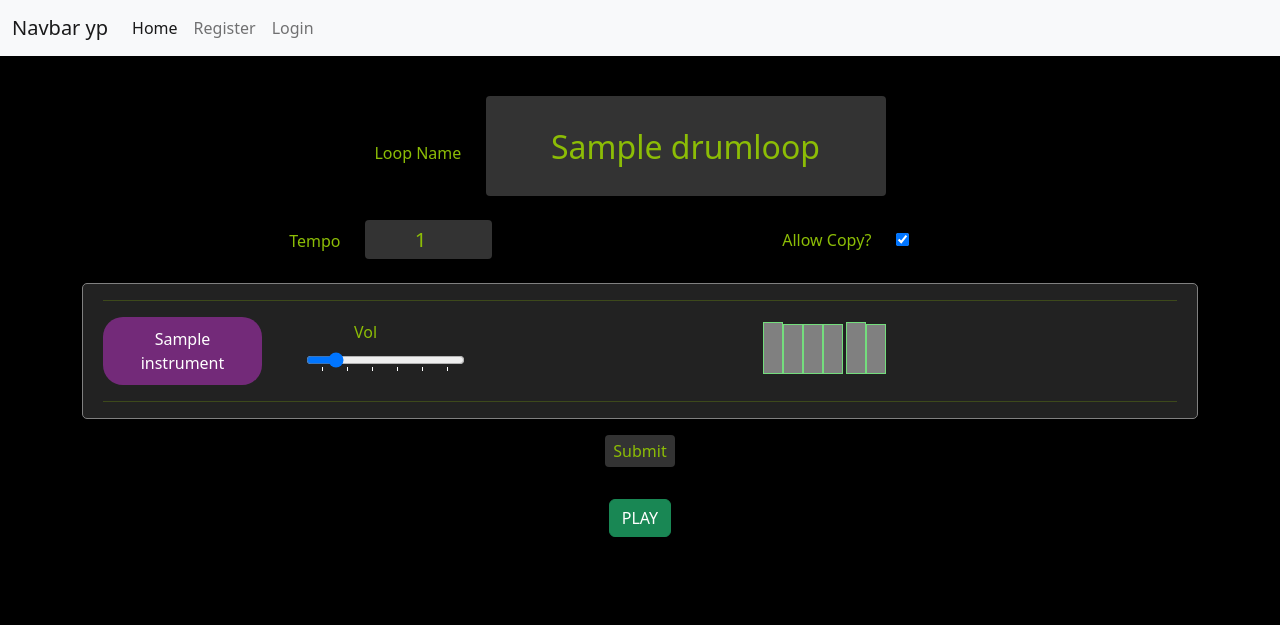
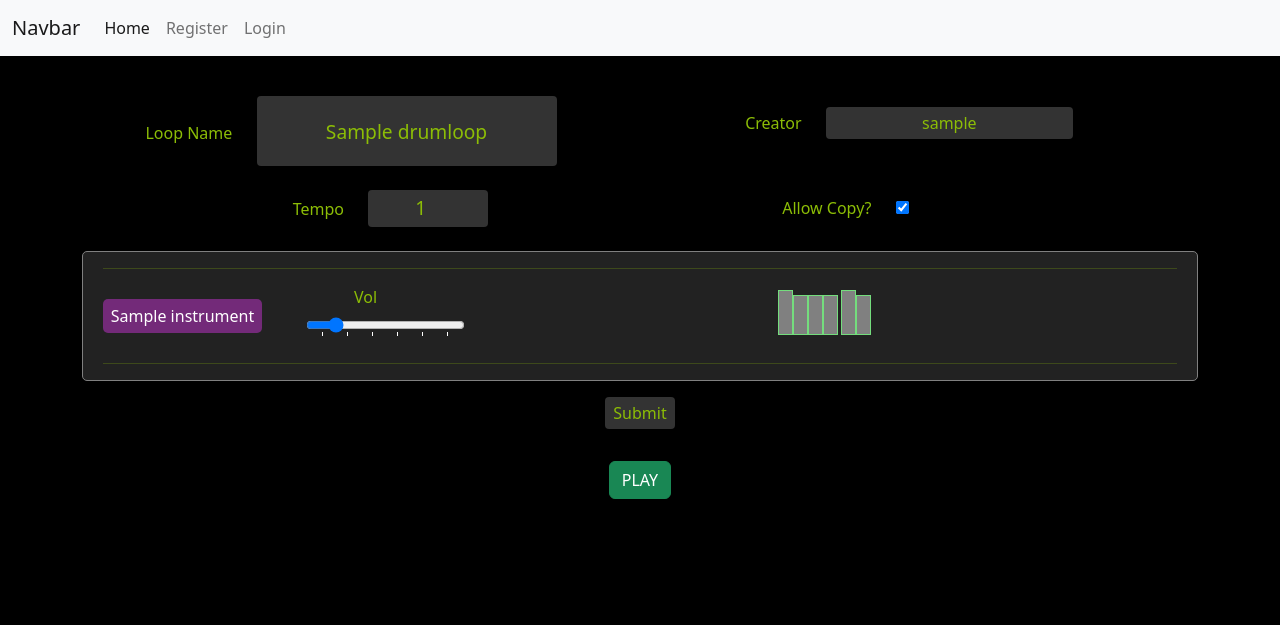
Before and after one commit to johnrearden/just-beats, a Django app: page / in a window 1280 px wide. Shown: the top 625 px of the page. Run offline with Django 3.2, Linux system fonts and the light colour scheme; tables that the repository leaves empty hold one stand-in row (values such as "Sample post").

Commit message:
Show creator name on loop editor; reduce size of beat divs

```diff
--- a/beats_app/views.py
+++ b/beats_app/views.py
@@ -37,6 +37,7 @@ class LoopEditor(View):
         loop_id = int(querydict.get('drumloop_id'))
         drumloop = Drumloop.objects.filter(id=loop_id).first()
         drumloop.name = querydict.get('drumloop_name')
+        drumloop.creator = querydict.get('creator_name')
         drumloop.tempo = int(querydict.get('tempo'))
         if querydict.__contains__('allow_copy'):
             drumloop.allow_copy = True
--- a/static/css/style.css
+++ b/static/css/style.css
@@ -20,13 +20,13 @@ input {
 }
 
 #drumloop_name {
-    width: 400px;
-    height: 100px;
-    font-size: 2rem;
+    width: 300px;
+    height: 70px;
+    font-size: 1.2rem;
 }
 
 #tempo {
-    font-size: 1.3rem;
+    font-size: 1.2rem;
 }
 
 .track-holder {
@@ -50,8 +50,8 @@ input {
 
 .beat {
     display: inline-block;
-    width: 20px;
-    height: 50px;
+    width: 15px;
+    height: 40px;
     background-color: gray;
     color: red;
     border: 1px solid rgb(116, 221, 125);
@@ -60,11 +60,11 @@ input {
 .beat:nth-child(4n - 3) {
     display: inline-block;
     margin-left: 3px;
-    width: 20px;
+    width: 15px;
     background-color: gray;
     color: red;
     border: 1px solid rgb(116, 221, 125);
-    height: 52px;
+    height: 45px;
 }
 
 .current {
@@ -94,6 +94,6 @@ input {
 
 .instrument-name {
     width: 100%;
-    border-radius: 20px;
-    padding: 10px;
+    border-radius: 5px;
+    padding: 5px;
 }
--- a/templates/base.html
+++ b/templates/base.html
@@ -16,7 +16,7 @@
     <header>
         <nav class="navbar navbar-expand-lg bg-light">
             <div class="container-fluid">
-                <a class="navbar-brand" href="#">Navbar yp</a>
+                <a class="navbar-brand" href="#">Navbar</a>
                 <button class="navbar-toggler" type="button" data-bs-toggle="collapse" data-bs-target="#navbarNav"
                     aria-controls="navbarNav" aria-expanded="false" aria-label="Toggle navigation">
                     <span class="navbar-toggler-icon"></span>
--- a/templates/loop_editor.html
+++ b/templates/loop_editor.html
@@ -10,9 +10,13 @@
         {% csrf_token %}
         <div class="container">
             <div class="row align-items-center">
-                <div class="col-md-8 offset-2 p-4 mt-3 text-center">
+                <div class="col-md-6 p-4 mt-3 text-center">
                     <label for="drumloop_name">Loop Name</label>
                     <input type="text" id="drumloop_name" value="{{ loop.name }}" name="drumloop_name">
+                </div>
+                <div class="col-md-6 text-center">
+                    <label for="creator_name">Creator</label>
+                    <input type="text" id="creator_name" readonly value="{{ loop.creator }}" name="creator_name">
                 </div>
             <div class="row text-center align-items-center">
                 <div class="col-5 offset-1">
```
